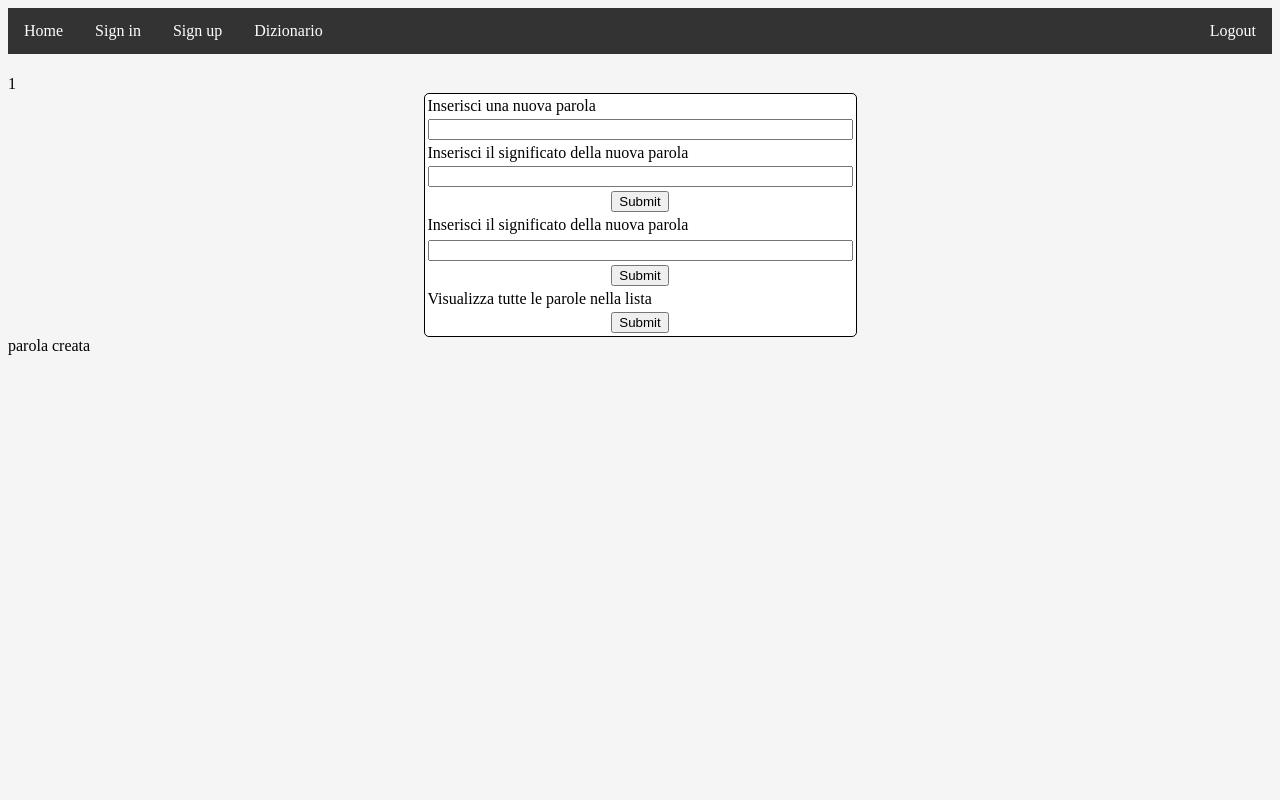
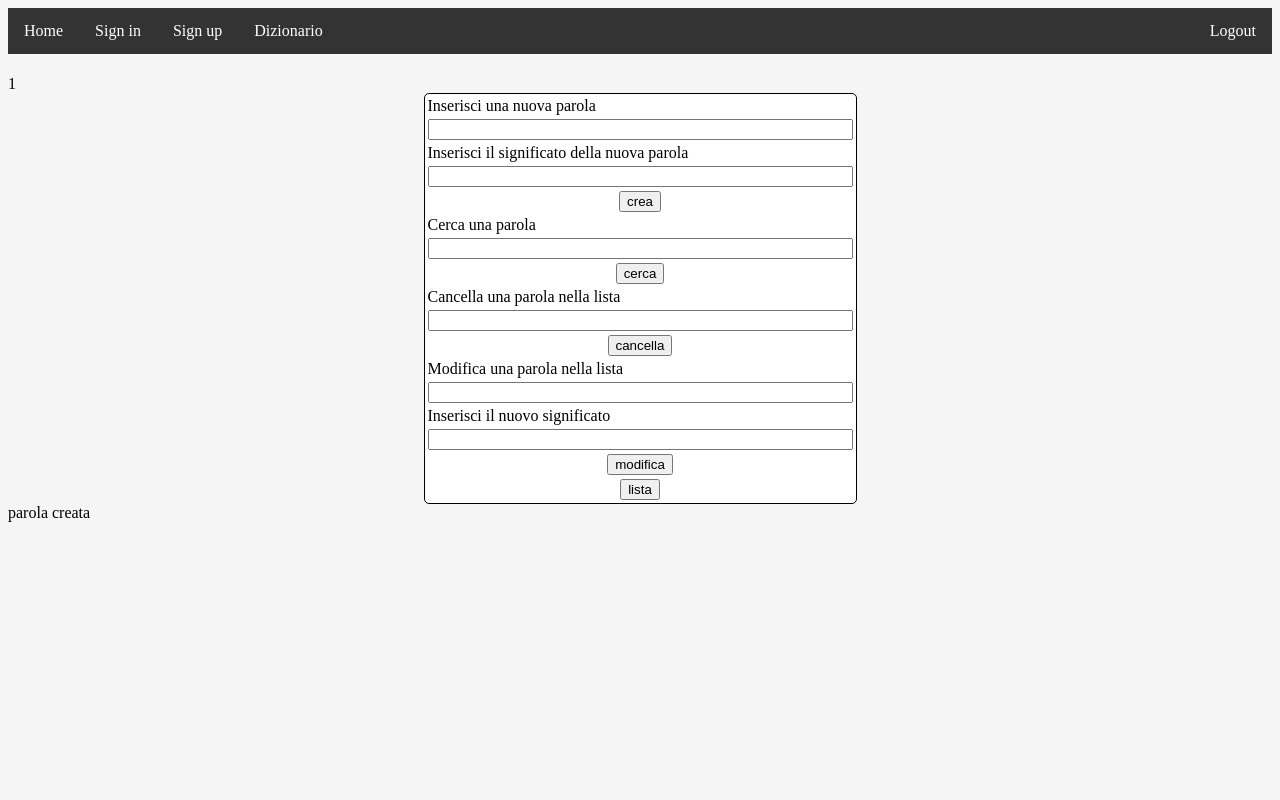
Before and after one commit to firegardenn/php_dizionario_sql, a PHP site: page /crea_parola.php in a window 1280 px wide. Run offline with PHP 8.4, Linux system fonts and the light colour scheme; the visitor is signed in with stand-in values (Sample User, id 1); data that the repository does not hold is empty.

Commit message:
first commit

```diff
--- a/form_dizionario.php
+++ b/form_dizionario.php
@@ -27,36 +27,58 @@ if ($_SESSION['check']=='1'){ ?>
                 <td ><input type='text'size='50' name="creaSignificato"></td>
             </tr>
             <tr>
-        <td align="center"> <input type="submit"></button> </td>
+                <td align="center"> <input type="submit" value="crea"></button> </td>
             </tr>
             <tr>
-        <td >Inserisci il significato della nuova parola</td>
+                <td >Cerca una parola</td>
             </tr>
-    <tr>
+
         </form>
         <form id=form action="cerca.php" method="post">
             <tr>
                 <td ><input type='text'size='50' name="cerca"></td>
             </tr>
             <tr>
-        <td align="center"> <input type="submit"></button> </td>
+                <td align="center"><input type="submit" value="cerca"></button> </td>
             </tr>
         </form>
+        <form id=form action="cancella.php" method="post">
+            <tr>
+                <td >Cancella una parola nella lista</td>
+            </tr>
+            <tr>
+                <td ><input type='text'size='50' name="cancella"></td>
+            </tr>
+            <tr>
+                <td align="center"><input type="submit" value="cancella"></button> </td>
+            </tr>
+        </form>
+        <form id=form action="modifica.php" method="post">
+            <tr>
+                <td >Modifica una parola nella lista</td>
+            </tr>
+            <tr>
+                <td ><input type='text'size='50' name="modifica"></td>
+            </tr>
+
+            <tr>
+                <td >Inserisci il nuovo significato</td>
+            </tr>
+            <tr>
+                <td ><input type='text'size='50' name="nuovoSignificato"></td>
+            </tr>
+            <tr>
+                <td align="center"><input type="submit" value="modifica"></button> </td>
+            </tr>
         </form>
         <form id=form action="lista.php" method="post">
+
             <tr>
-        <td >Visualizza tutte le parole nella lista</td>
-    </tr>
-    <tr>
-        <td align="center"> <input type="submit"></button> </td>
+                <td align="center"><input type="submit" value="lista"></button> </td>
             </tr>
         </form>
+
     </table>
-
-</form>
-</table>
-</form>
-
 </body>
 </html>
 <?php }
```
Also changed, not shown: cancella.php (added, +17 -0 lines), form_signin2.php (deleted, +0 -37 lines), modifica.php (added, +18 -0 lines). Lines whose indentation alone changed are shown as unchanged.
